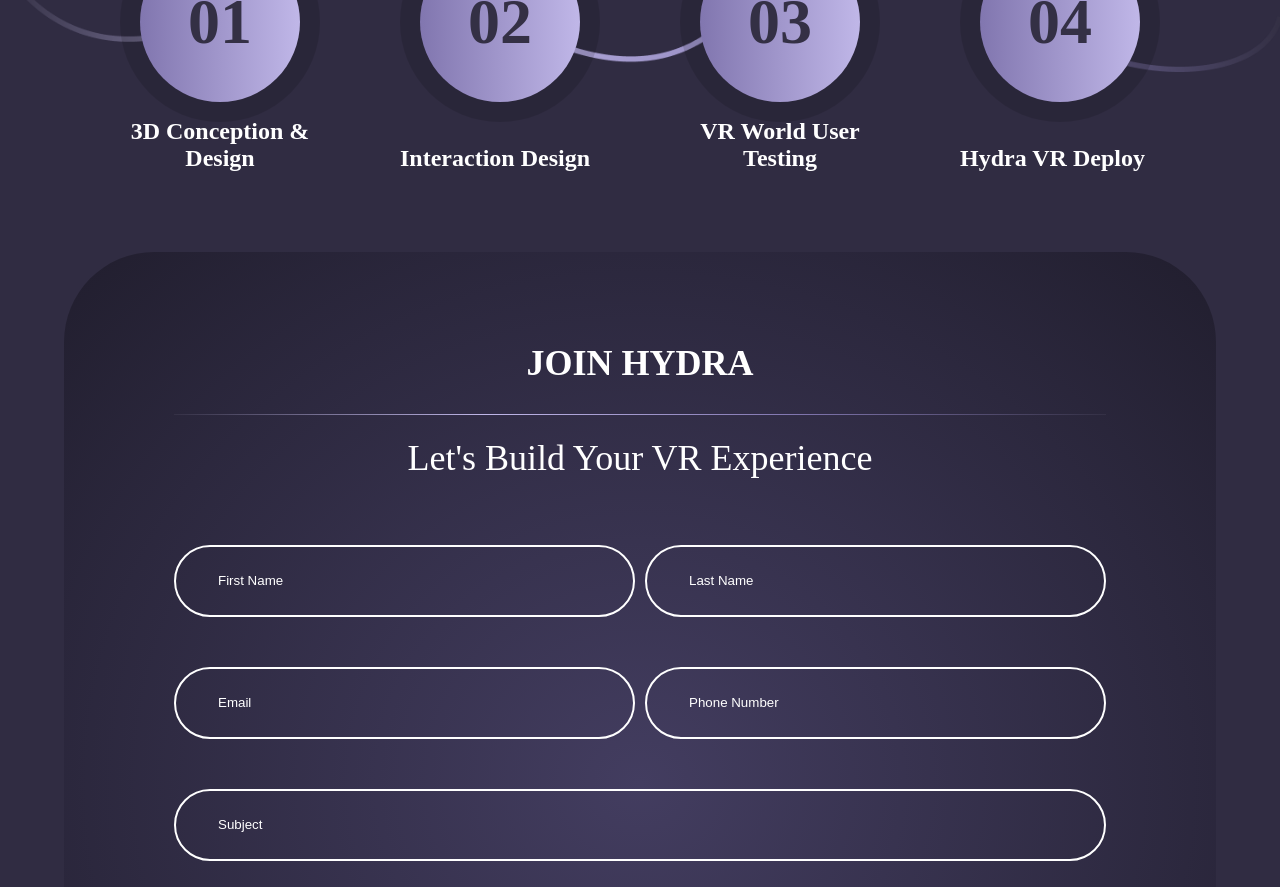
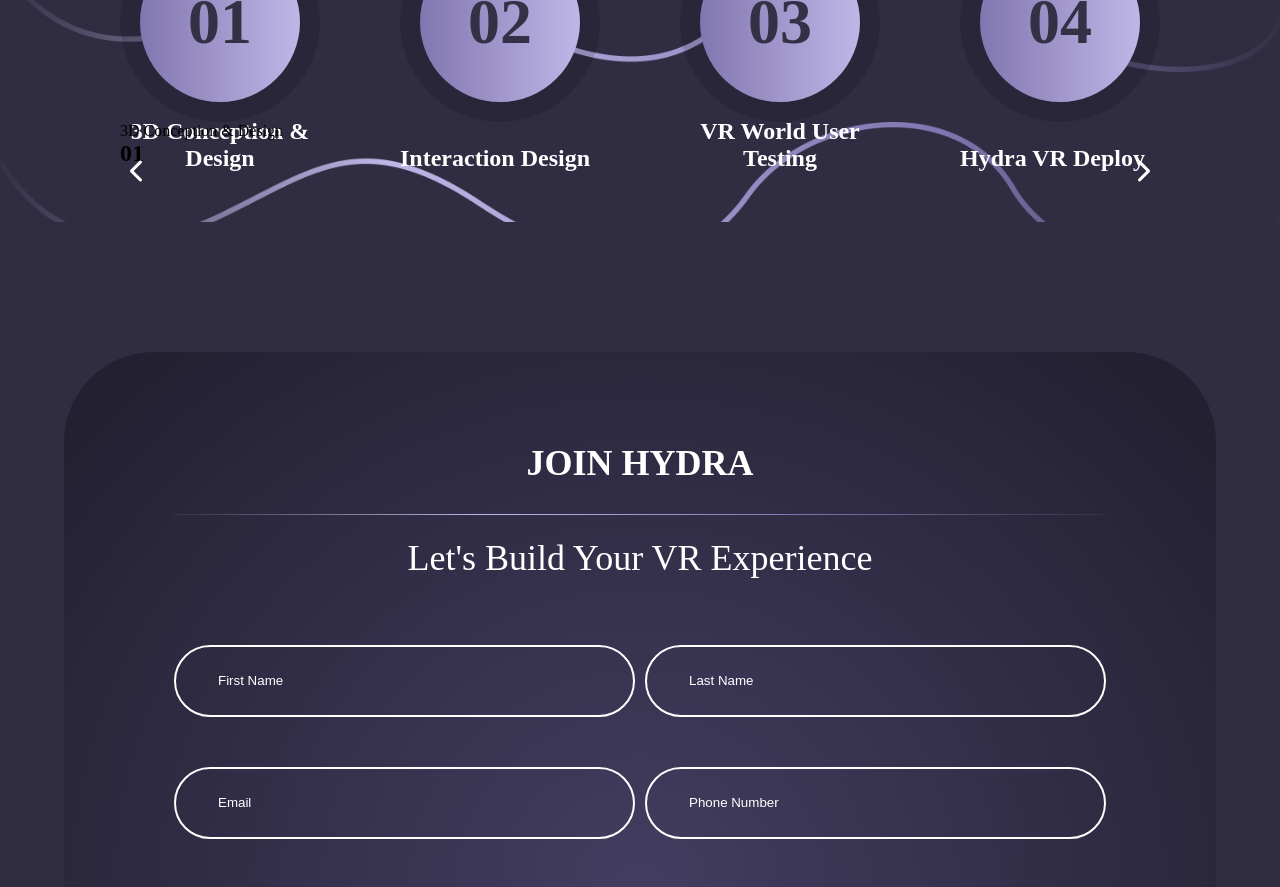
Before and after one commit to KiwiScreams/Hydra-Landing-Page, a React (Vite) app: page / in a window 1280 px wide. Shown: the part 3680-4567 px from the top of the page. Built offline with nearby package versions, Linux system fonts and the light colour scheme.

Commit message:
number slider

```diff
--- a/src/components/tech/Tech.css
+++ b/src/components/tech/Tech.css
@@ -213,6 +213,48 @@
 .software-container.mobile {
   display: none;
 }
+
+.numbers-slider-container {
+  position: relative;
+  width: 100%;
+  height: 100px;
+}
+
+.number-slide {
+  position: absolute;
+  top: 0;
+  left: 0;
+  width: 100%;
+  height: 100%;
+  transition: opacity 0.5s;
+}
+
+.number-slide h1 {
+  font-size: 24px;
+  font-weight: bold;
+}
+
+.slider-number-controls {
+  position: absolute;
+  top: 50%;
+  left: 0;
+  width: 100%;
+  transform: translateY(-50%);
+  display: flex;
+  justify-content: space-between;
+}
+
+.slider-number-controls button {
+  background-color: transparent;
+  border: none;
+  padding: 10px;
+  font-size: 24px;
+  cursor: pointer;
+}
+
+.slider-number-controls button:hover {
+  background-color: #ccc;
+}
 @media screen and (max-width: 1080px) {
   .tech-section .tech-container .arrow {
     display: none;
@@ -237,4 +279,9 @@
   .software-container.mobile {
     display: block;
   }
+  .numbers-container {
+    padding: 0 20px;
+  }
 }
+@media screen and (max-width: 800px) {
+}
--- a/src/components/tech/Tech.jsx
+++ b/src/components/tech/Tech.jsx
@@ -28,6 +28,17 @@
     setCurrentSlide(
       (prevSlide) =>
         (prevSlide - 1 + softwareSlides.length) % softwareSlides.length
+    );
+  };
+  const [currentNumber, setCurrentNumber] = useState(0);
+
+  const handleNextNumber = () => {
+    setCurrentNumber((prevNumber) => (prevNumber + 1) % numbers.length);
+  };
+
+  const handlePrevNumber = () => {
+    setCurrentNumber(
+      (prevNumber) => (prevNumber - 1 + numbers.length) % numbers.length
     );
   };
   return (
@@ -80,7 +91,7 @@
             in. Lectus magna fringilla urna porttitor rhoncus vitae.
           </p>
         </div>
-        <div className="numbers-container">
+        <div className="numbers-container desktop">
           {numbers.map((number) => (
             <div key={number.id} className="black">
               <div className="number">
@@ -90,6 +101,22 @@
             </div>
           ))}
         </div>
+        <div className="numbers-container mobile">
+          <div className="numbers-slider-container">
+            <div className="number-slide">
+              {numbers[currentNumber].title}
+              <h1>0{numbers[currentNumber].id}</h1>
+            </div>
+            <div className="slider-number-controls">
+              <button onClick={handlePrevNumber} className="prev btn">
+                <i className="fa-solid fa-chevron-left"></i>
+              </button>
+              <button onClick={handleNextNumber} className="next btn">
+                <i className="fa-solid fa-chevron-right"></i>
+              </button>
+            </div>
+          </div>
+        </div>
       </section>
     </>
   );
```
